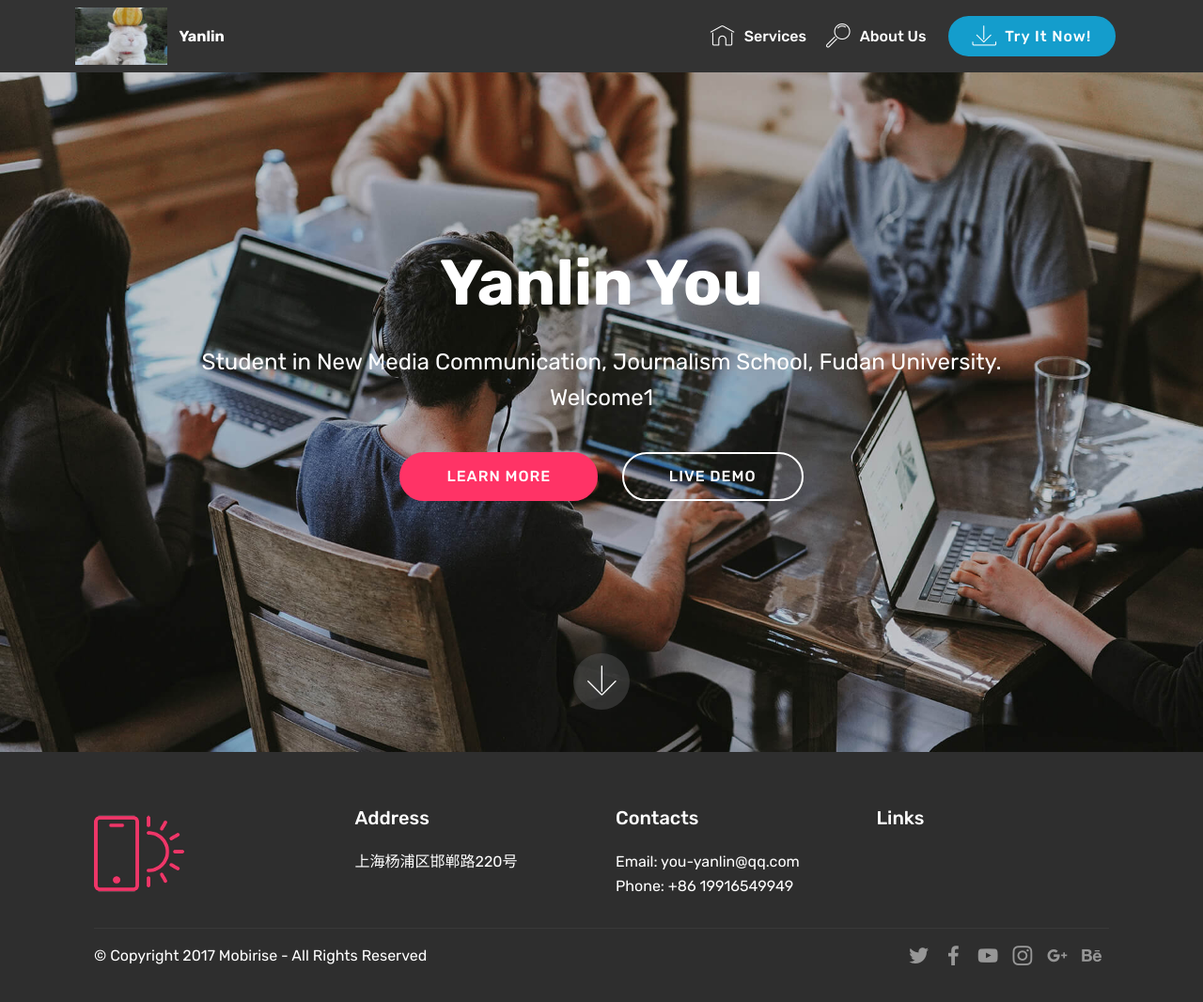
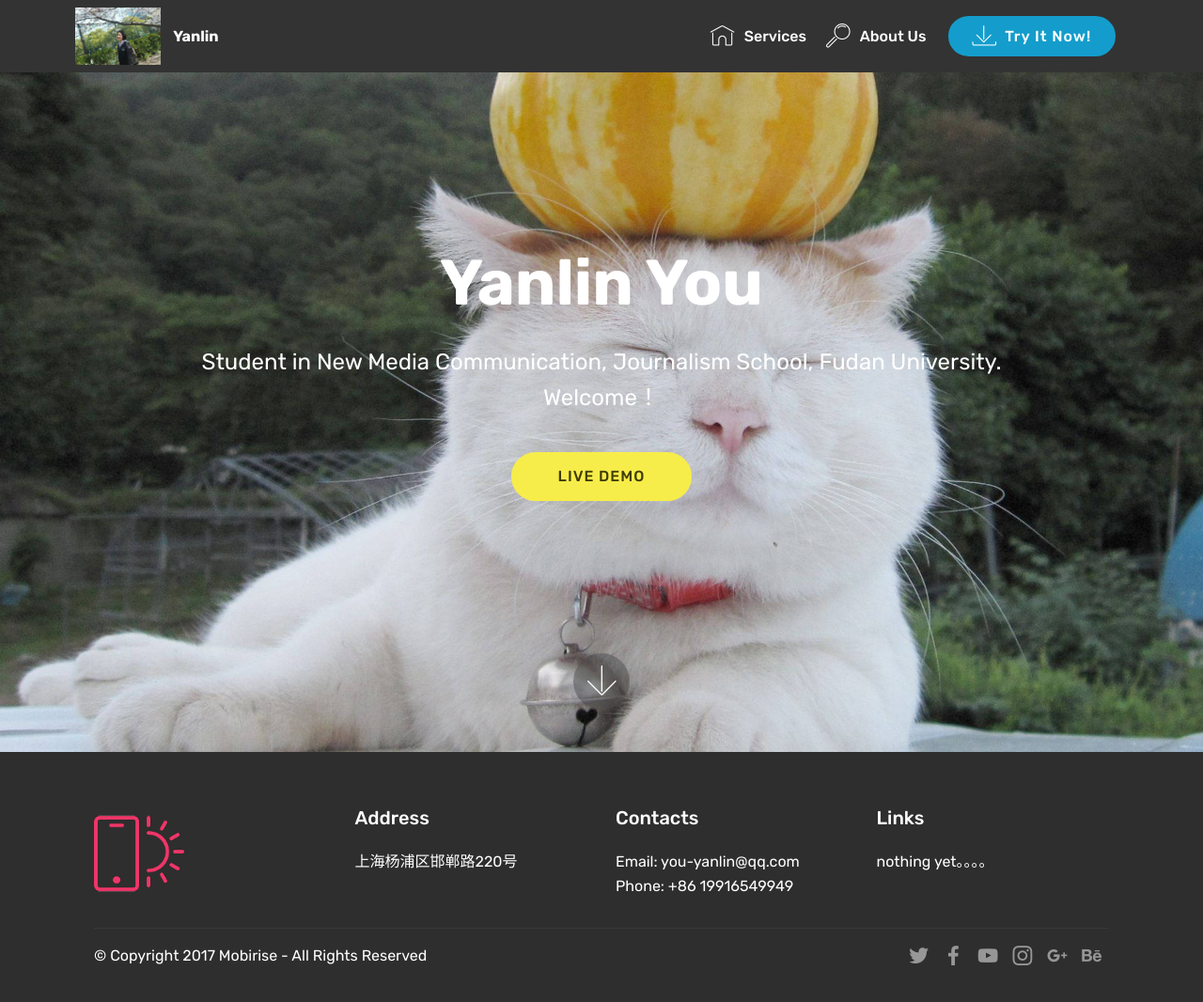
Before and after one commit to YouYanlin/YouYanlin.github.io, a plain HTML site: page index.html in a window 1280 px wide. Shown: the whole page at 94% size. Drawn offline with Linux system fonts and the light colour scheme; files whose address does not match are found by name.

Commit message:
Yanlin2.0

```diff
--- a/assets/images/hashes.json
+++ b/assets/images/hashes.json
@@ -1 +1 @@
-{"SGcl2NpAhYOz3Xhof9Vv7w==":"timg-122x76.jpg"}
+{"SGcl2NpAhYOz3Xhof9Vv7w==":"timg-122x76.jpg","Qa3ycNGD1L1u+59fq3BWnw==":"timg-1920x1200.jpg","YWDPsqY5Nf8VlViPQ7Is1Q==":"img-7252-194x129.jpg"}
--- a/assets/mobirise/css/mbr-additional.css
+++ b/assets/mobirise/css/mbr-additional.css
@@ -1795,7 +1795,7 @@ body {
   color: #c1c1c1 !important;
 }
 .cid-qTkA127IK8 {
-  background-image: url("../../../assets/images/background4.jpg");
+  background-image: url("../../../assets/images/timg-1920x1200.jpg");
 }
 .cid-qTkAaeaxX5 {
   padding-top: 60px;
--- a/index.html
+++ b/index.html
@@ -6,7 +6,7 @@
   <meta http-equiv="X-UA-Compatible" content="IE=edge">
   <meta name="generator" content="Mobirise v4.10.3, mobirise.com">
   <meta name="viewport" content="width=device-width, initial-scale=1, minimum-scale=1">
-  <link rel="shortcut icon" href="assets/images/timg-122x76.jpg" type="image/x-icon">
+  <link rel="shortcut icon" href="assets/images/img-7252-194x129.jpg" type="image/x-icon">
   <meta name="description" content="">
 
   <title>Home</title>
@@ -41,15 +41,14 @@
             <div class="navbar-brand">
                 <span class="navbar-logo">
                     <a href="mailto:2291993571@qq.com">
-                         <img src="assets/images/timg-122x76.jpg" alt="Mobirise" title="" style="height: 3.8rem;">
+                         <img src="assets/images/img-7252-194x129.jpg" alt="Mobirise" title="" style="height: 3.8rem;">
                     </a>
                 </span>
                 <span class="navbar-caption-wrap"><a class="navbar-caption text-white display-4" href="https://mobirise.com">Yanlin</a></span>
             </div>
         </div>
         <div class="collapse navbar-collapse" id="navbarSupportedContent">
-            <ul class="navbar-nav nav-dropdown" data-app-modern-menu="true">
-                <li class="nav-item">
+            <ul class="navbar-nav nav-dropdown" data-app-modern-menu="true"><li class="nav-item">
                     <a class="nav-link link text-white display-4" href="https://mobirise.com">
                         <span class="mbri-home mbr-iconfont mbr-iconfont-btn"></span>
                         Services
@@ -60,8 +59,7 @@
                         <span class="mbri-search mbr-iconfont mbr-iconfont-btn"></span>
                         About Us
                     </a>
-                </li>
-            </ul>
+                </li></ul>
             <div class="navbar-buttons mbr-section-btn"><a class="btn btn-sm btn-primary display-4" href="https://mobirise.com">
                     <span class="mbri-save mbr-iconfont mbr-iconfont-btn "></span>
                     Try It Now!
@@ -70,7 +68,7 @@
     </nav>
 </section>
 
-<section class="engine"><a href="https://mobirise.info/m">site design templates</a></section><section class="cid-qTkA127IK8 mbr-fullscreen mbr-parallax-background" id="header2-1">
+<section class="engine"><a href="https://mobirise.info/y">free html web templates</a></section><section class="cid-qTkA127IK8 mbr-fullscreen mbr-parallax-background" id="header2-1">
 
 
 
@@ -81,11 +79,8 @@
             <div class="mbr-white col-md-10">
                 <h1 class="mbr-section-title mbr-bold pb-3 mbr-fonts-style display-1">Yanlin You</h1>
 
-                <p class="mbr-text pb-3 mbr-fonts-style display-5">Student in New Media Communication, Journalism School, Fudan University.<br>Welcome1</p>
-                <div class="mbr-section-btn">
-                    <a class="btn btn-md btn-secondary display-4" href="https://mobirise.com">LEARN MORE</a>
-                    <a class="btn btn-md btn-white-outline display-4" href="https://mobirise.com">LIVE DEMO</a>
-                </div>
+                <p class="mbr-text pb-3 mbr-fonts-style display-5">Student in New Media Communication, Journalism School, Fudan University.<br>Welcome！</p>
+                <div class="mbr-section-btn"><a class="btn btn-md btn-success display-4" href="https://mobirise.com">LIVE DEMO</a></div>
             </div>
         </div>
     </div>
@@ -128,7 +123,7 @@
                 <h5 class="pb-3">
                     Links
                 </h5>
-                <p class="mbr-text"></p>
+                <p class="mbr-text">nothing yet。。。。</p>
             </div>
         </div>
         <div class="footer-lower">
```
Also changed, not shown: assets/images/img-7252-194x129.jpg (added), assets/images/timg-1920x1200.jpg (added), 1 other file.
